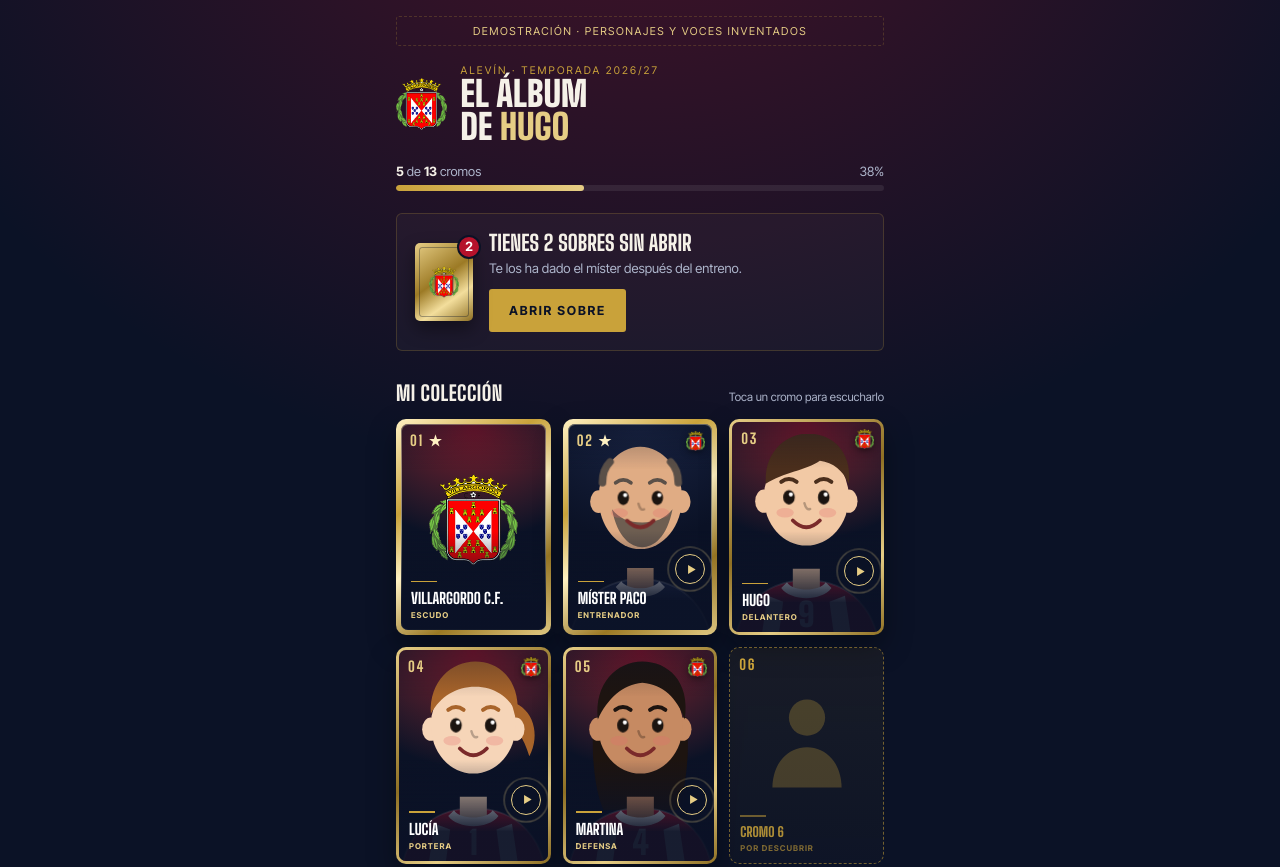
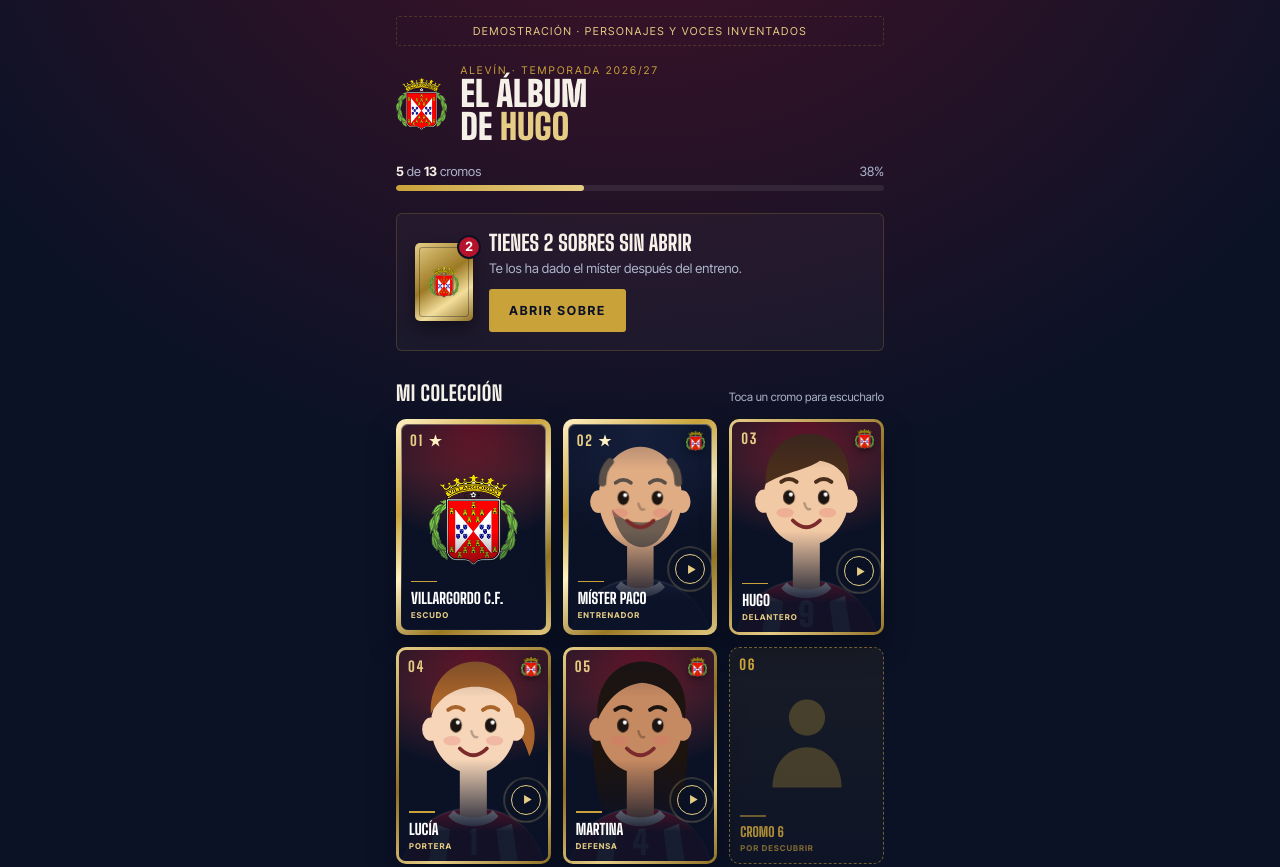
Before and after one commit to jangeldigital/villargordo-cf, a plain HTML site: page mialbum.html in a window 1280 px wide. Shown: the top 867 px of the page. Drawn offline with Linux system fonts and the light colour scheme.

Commit message:
Actualiza la web 5/11/2026, 18:15:14

```diff
--- a/mialbum.html
+++ b/mialbum.html
@@ -240,7 +240,7 @@ function avatar(p, grande){
     <path d="M24 280c0-50 30-82 76-82s76 32 76 82Z" fill="${ropa}"/>
     <path d="M24 280c0-50 30-82 76-82s76 32 76 82" fill="none" stroke="#fff" stroke-opacity=".25" stroke-width="2"/>
     ${p.adulto ? "" : `<path d="M60 214l-10 66h18l8-60ZM140 214l10 66h-18l-8-60Z" fill="#fff" opacity=".9"/>`}
-    <path d="M86 186h28v20c0 8-28 8-28 0Z" fill="${piel}"/>
+    <path d="M86 150h28v56c0 8-28 8-28 0Z" fill="${piel}"/>
     <path d="M80 200c6 10 34 10 40 0l6 6c-10 14-42 14-52 0Z" fill="#fff"/>
     <ellipse cx="56" cy="116" rx="9" ry="12" fill="${piel}"/><ellipse cx="144" cy="116" rx="9" ry="12" fill="${piel}"/>
     <ellipse cx="100" cy="112" rx="44" ry="${p.adulto?54:50}" fill="${piel}"/>
```
